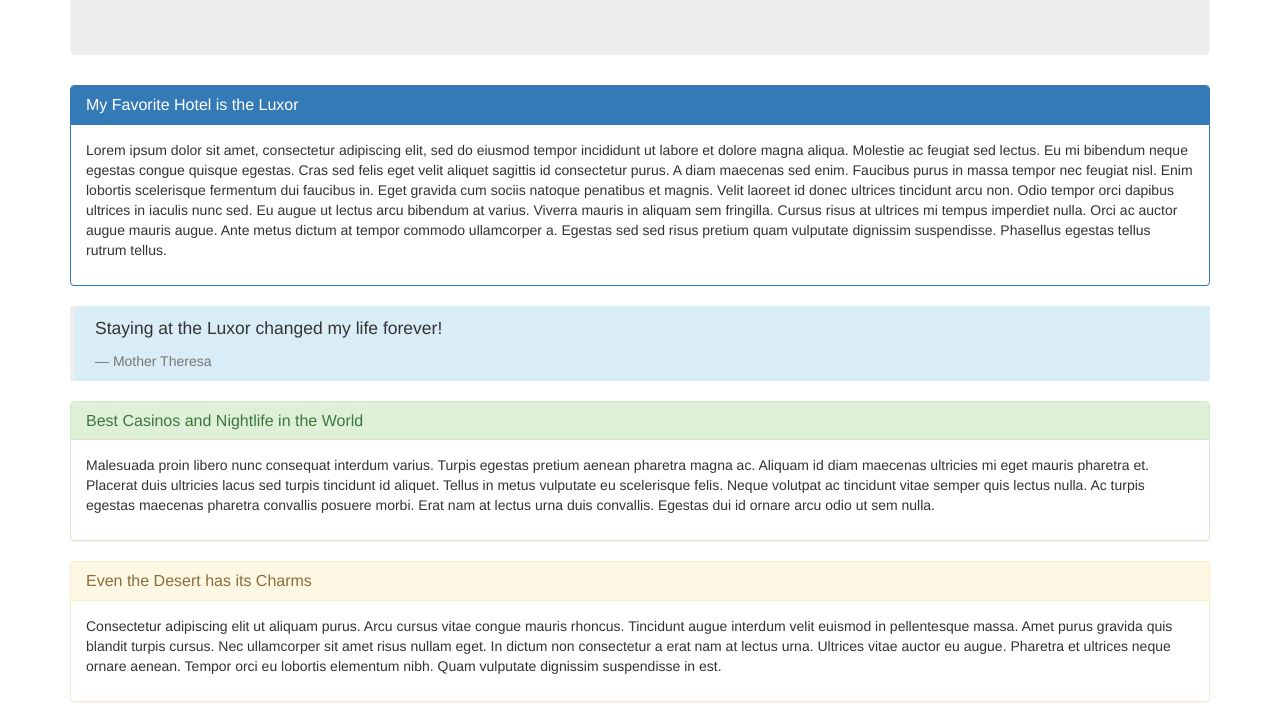
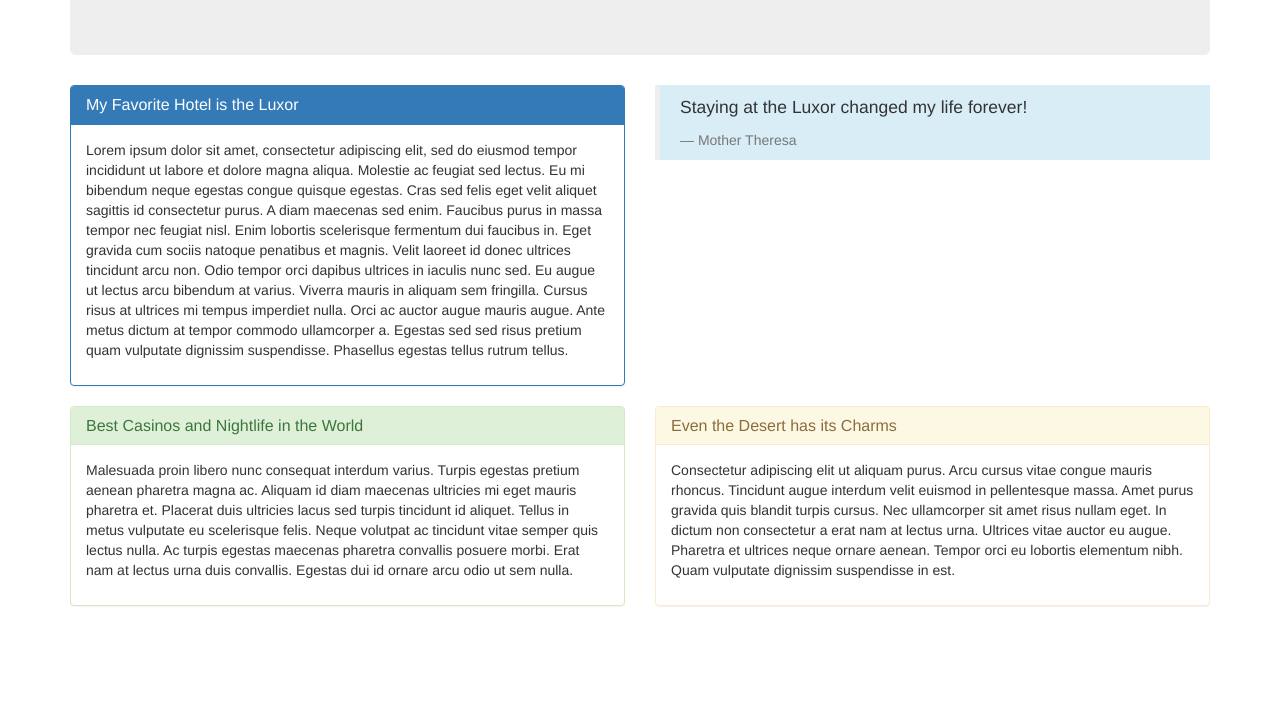
Before and after one commit to eyesicedover/vacation, a plain HTML site: page index.html in a window 1280 px wide. Shown: the part 140-862 px from the top of the page. After the commit the page ends 800 px from the top, so only its background shows below. Drawn offline with Linux system fonts and the light colour scheme.

Commit message:
add rows, and columns

```diff
--- a/index.html
+++ b/index.html
@@ -9,6 +9,8 @@
       <div class="jumbotron">
         <h1>Las Vegas, Nevada</h1>
       </div>
+      <div class="row">
+        <div class="col-md-6">
           <div class="panel panel-primary">
             <div class="panel-heading">
               <h2 class="panel-title">My Favorite Hotel is the Luxor</h2>
@@ -17,10 +19,16 @@
               <p>Lorem ipsum dolor sit amet, consectetur adipiscing elit, sed do eiusmod tempor incididunt ut labore et dolore magna aliqua. Molestie ac feugiat sed lectus. Eu mi bibendum neque egestas congue quisque egestas. Cras sed felis eget velit aliquet sagittis id consectetur purus. A diam maecenas sed enim. Faucibus purus in massa tempor nec feugiat nisl. Enim lobortis scelerisque fermentum dui faucibus in. Eget gravida cum sociis natoque penatibus et magnis. Velit laoreet id donec ultrices tincidunt arcu non. Odio tempor orci dapibus ultrices in iaculis nunc sed. Eu augue ut lectus arcu bibendum at varius. Viverra mauris in aliquam sem fringilla. Cursus risus at ultrices mi tempus imperdiet nulla. Orci ac auctor augue mauris augue. Ante metus dictum at tempor commodo ullamcorper a. Egestas sed sed risus pretium quam vulputate dignissim suspendisse. Phasellus egestas tellus rutrum tellus.</p>
             </div>
           </div>
+        </div>
+        <div class="col-md-6">
             <blockquote class="bg-info">
               <p>Staying at the Luxor changed my life forever!</p>
               <footer>Mother Theresa</footer>
             </blockquote>
+        </div>
+      </div>
+      <div class="row">
+        <div class="col-md-6">
           <div class="panel panel-success">
             <div class="panel-heading">
               <h2 class="panel-title">Best Casinos and Nightlife in the World</h2>
@@ -29,6 +37,8 @@
               <p>Malesuada proin libero nunc consequat interdum varius. Turpis egestas pretium aenean pharetra magna ac. Aliquam id diam maecenas ultricies mi eget mauris pharetra et. Placerat duis ultricies lacus sed turpis tincidunt id aliquet. Tellus in metus vulputate eu scelerisque felis. Neque volutpat ac tincidunt vitae semper quis lectus nulla. Ac turpis egestas maecenas pharetra convallis posuere morbi. Erat nam at lectus urna duis convallis. Egestas dui id ornare arcu odio ut sem nulla. </p>
             </div>
           </div>
+        </div>
+        <div class="col-md-6">
           <div class="panel panel-warning">
             <div class="panel-heading">
               <h2 class="panel-title">Even the Desert has its Charms</h2>
@@ -38,5 +48,7 @@
             </div>
           </div>
         </div>
+      </div>
+    </div>
   </body>
 </html>
```
Lines whose indentation alone changed are shown as unchanged.
